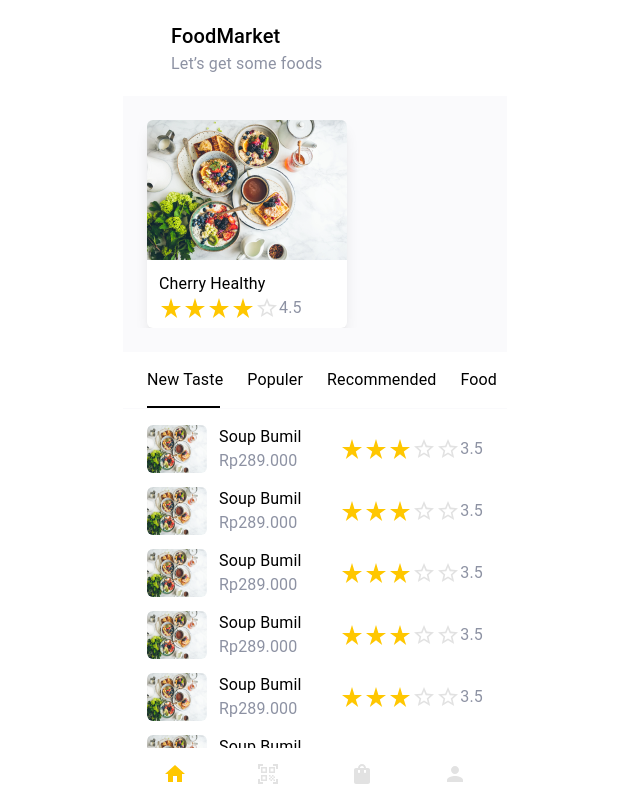
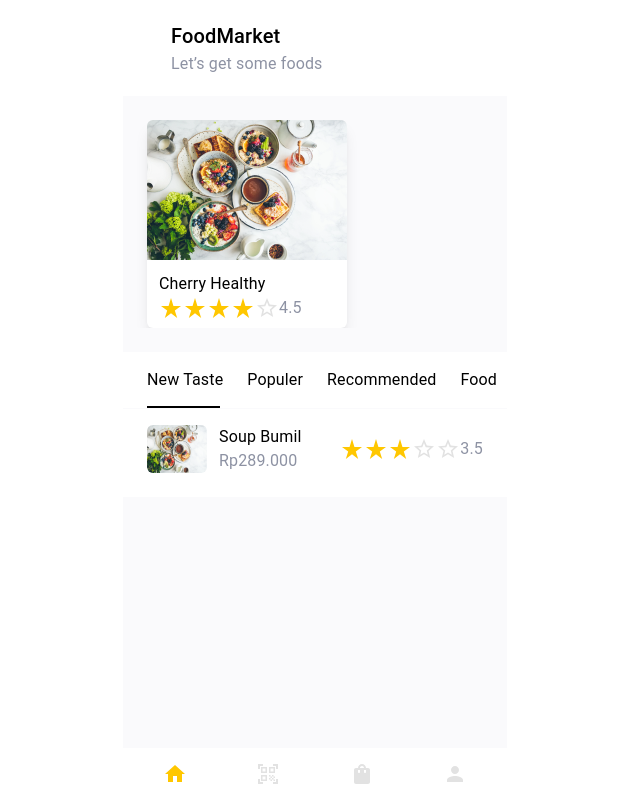
Before and after one commit to AmienulRana/resto-app, a Next.js app: page / in a window 1280 px wide. Shown: the whole page, without its empty margins (325-965 px from the left). Built offline with nearby package versions, Linux system fonts and the light colour scheme.

Commit message:
membuat fitur tab dalam halaman home

```diff
--- a/pages/index.tsx
+++ b/pages/index.tsx
@@ -86,6 +86,7 @@ export default function Home() {
           ))}
         </section>
         <section className="px-6 mt-4 pb-2.5">
+          <Link href="/products/123">
             <section className="flex justify-between mb-3.5">
               <section className="flex">
                 <Image
@@ -102,118 +103,7 @@ export default function Home() {
               </section>
               <RatingProduct rating={3.5}/>
             </section>
-          <section className="flex justify-between mb-3.5">
-            <section className="flex">
-              <Image
-                src="/product1.png"
-                width={60}
-                height={60}
-                alt="productc"
-                className="rounded-md mr-3"
-              />
-              <div>
-                <Typography component="h2">Soup Bumil</Typography>
-                <Typography component="p" className="text-gray-c-200 text-sm">Rp289.000</Typography>
-              </div>
-            </section>
-            <RatingProduct rating={3.5}/>
-          </section>
-          <section className="flex justify-between mb-3.5">
-            <section className="flex">
-              <Image
-                src="/product1.png"
-                width={60}
-                height={60}
-                alt="productc"
-                className="rounded-md mr-3"
-              />
-              <div>
-                <Typography component="h2">Soup Bumil</Typography>
-                <Typography component="p" className="text-gray-c-200 text-sm">Rp289.000</Typography>
-              </div>
-            </section>
-            <RatingProduct rating={3.5}/>
-          </section>
-          <section className="flex justify-between mb-3.5">
-            <section className="flex">
-              <Image
-                src="/product1.png"
-                width={60}
-                height={60}
-                alt="productc"
-                className="rounded-md mr-3"
-              />
-              <div>
-                <Typography component="h2">Soup Bumil</Typography>
-                <Typography component="p" className="text-gray-c-200 text-sm">Rp289.000</Typography>
-              </div>
-            </section>
-            <RatingProduct rating={3.5}/>
-          </section>
-          <section className="flex justify-between mb-3.5">
-            <section className="flex">
-              <Image
-                src="/product1.png"
-                width={60}
-                height={60}
-                alt="productc"
-                className="rounded-md mr-3"
-              />
-              <div>
-                <Typography component="h2">Soup Bumil</Typography>
-                <Typography component="p" className="text-gray-c-200 text-sm">Rp289.000</Typography>
-              </div>
-            </section>
-            <RatingProduct rating={3.5}/>
-          </section>
-          <section className="flex justify-between mb-3.5">
-            <section className="flex">
-              <Image
-                src="/product1.png"
-                width={60}
-                height={60}
-                alt="productc"
-                className="rounded-md mr-3"
-              />
-              <div>
-                <Typography component="h2">Soup Bumil</Typography>
-                <Typography component="p" className="text-gray-c-200 text-sm">Rp289.000</Typography>
-              </div>
-            </section>
-            <RatingProduct rating={3.5}/>
-          </section>
-          <section className="flex justify-between mb-3.5">
-            <section className="flex">
-              <Image
-                src="/product1.png"
-                width={60}
-                height={60}
-                alt="productc"
-                className="rounded-md mr-3"
-              />
-              <div>
-                <Typography component="h2">Soup Bumil</Typography>
-                <Typography component="p" className="text-gray-c-200 text-sm">Rp289.000</Typography>
-              </div>
-            </section>
-            <RatingProduct rating={3.5}/>
-          </section>
-          <section className="flex justify-between mb-3.5">
-            <section className="flex">
-              <Image
-                src="/product1.png"
-                width={60}
-                height={60}
-                alt="productc"
-                className="rounded-md mr-3"
-              />
-              <div>
-                <Typography component="h2">Soup Bumil</Typography>
-                <Typography component="p" className="text-gray-c-200 text-sm">Rp289.000</Typography>
-              </div>
-            </section>
-            <RatingProduct rating={3.5}/>
-          </section>
+          </Link>
         </section>
       </section>
     </LayoutUser>
```
Lines whose indentation alone changed are shown as unchanged.
